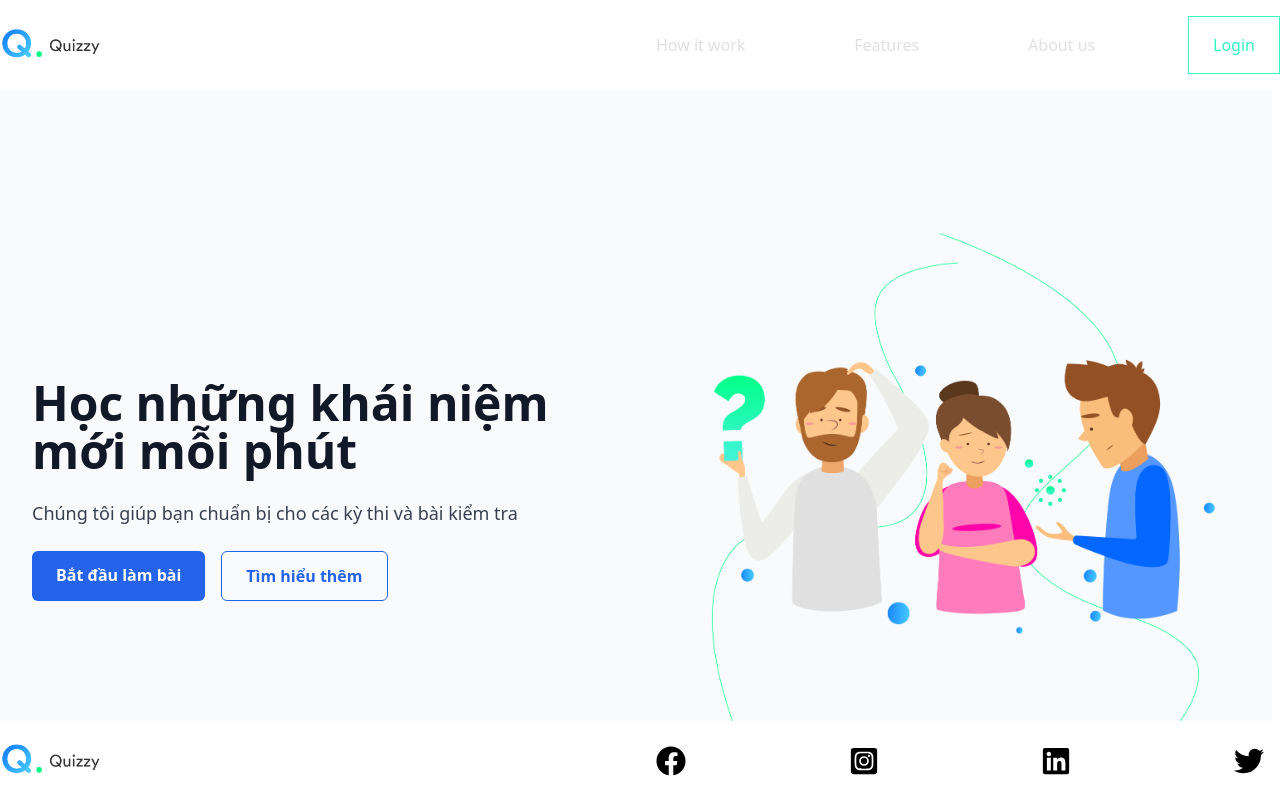
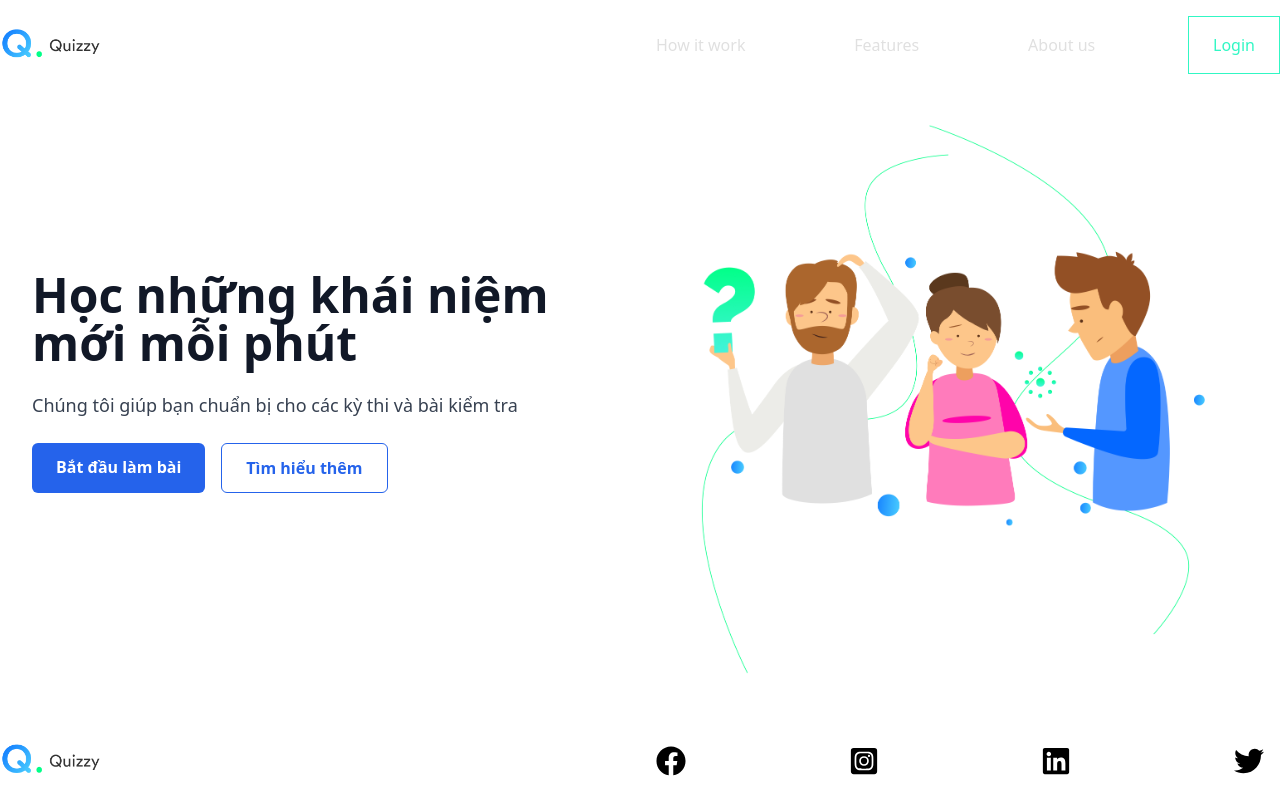
Before and after one commit to NguyenVu04/TestMaster_Project, a Next.js app in the folder frontend/: page / in a window 1280 px wide. Shown: the top 800 px of the page. Built offline with nearby package versions, Linux system fonts and the light colour scheme.

Commit message:
handle merge

```diff
--- a/frontend/app/page.module.css
+++ b/frontend/app/page.module.css
@@ -50,8 +50,6 @@
 .heroImageWrapper {
   @apply w-full md:w-1/2 flex justify-center mb-8 md:mb-0;
 }
-
-
 
 /* Features Section */
 .featuresSection {
--- a/frontend/app/page.tsx
+++ b/frontend/app/page.tsx
@@ -7,7 +7,7 @@ export default function Home(): ReactElement {
   return (
     <div className="bg-white">
       {/* Phần Hero (Màn hình đầu tiên) */}
-      <section className={`mr-2 ${styles.heroSection}`}>
+      <section className="flex flex-row items-center justify-center">
         {/* Nội dung bên trái */}
         <div className={styles.heroContent}>
           <h1 className={styles.heroTitle}>Học những khái niệm mới mỗi phút</h1>
```
Lines whose indentation alone changed are shown as unchanged.
